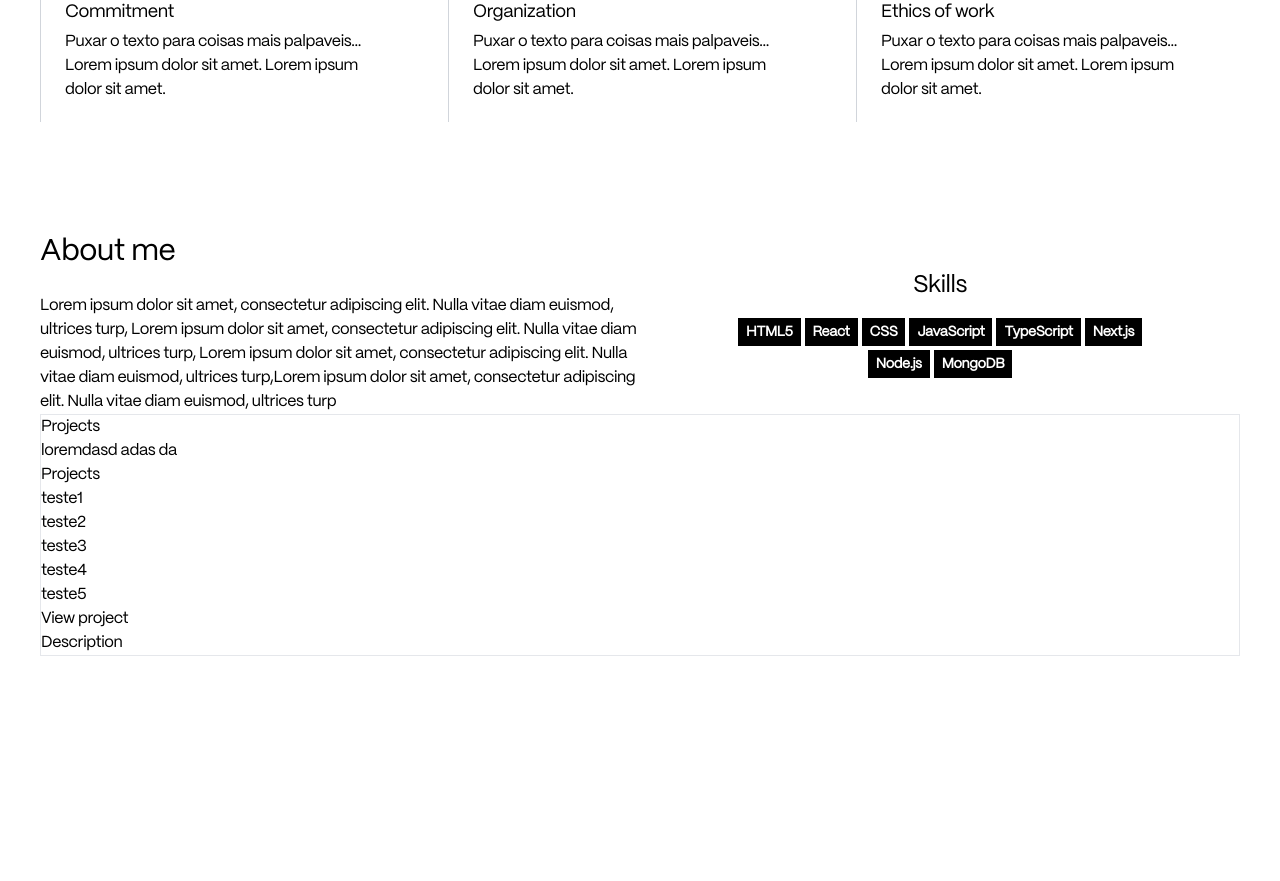
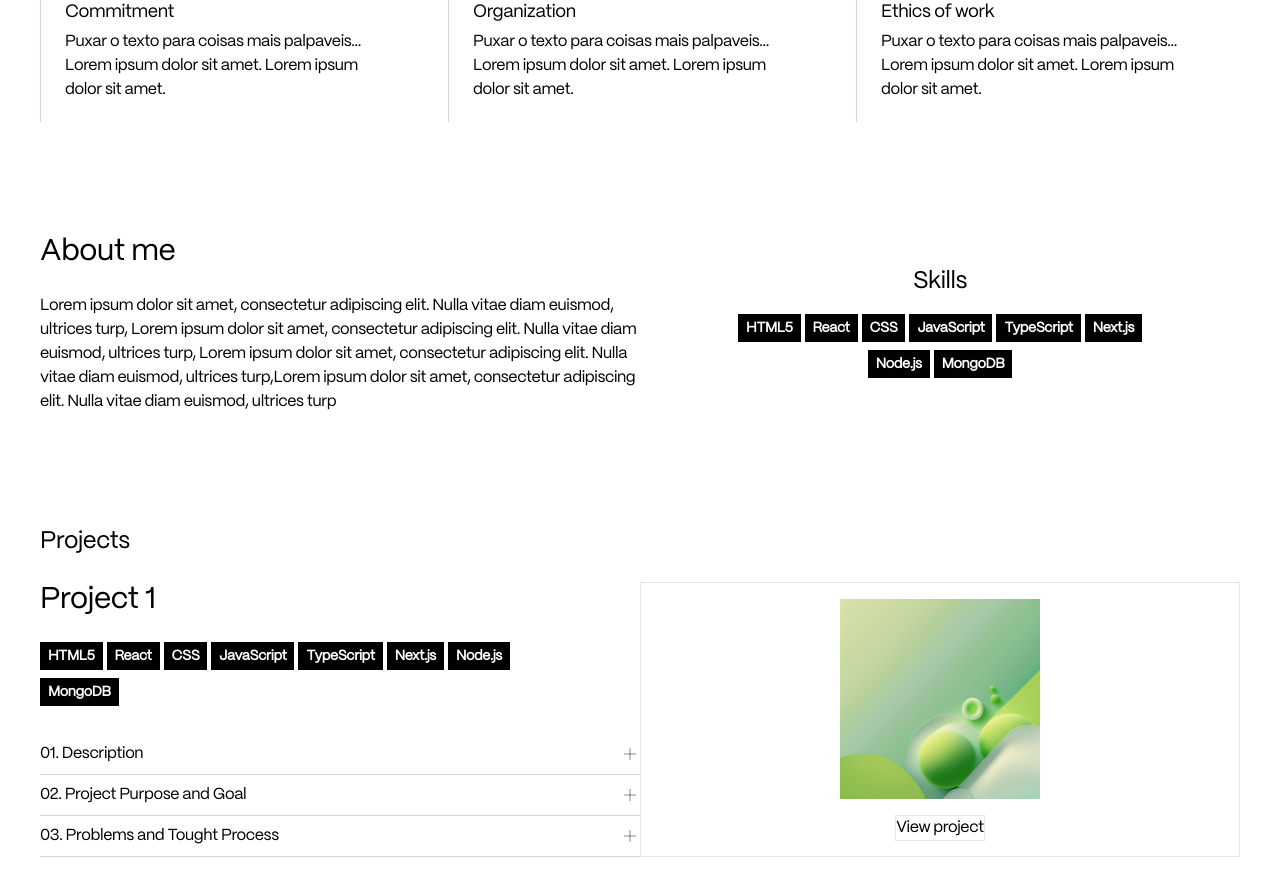
Before and after one commit to vitorMoraes03/portfolio, a Next.js app: page /en-US in a window 1280 px wide. Shown: the part 880-1761 px from the top of the page. Before the commit the page ends 1560 px from the top, so only its background shows below. Built offline with nearby package versions, Linux system fonts and the light colour scheme.

Commit message:
feat: projects basic setup

```diff
--- a/app/[locale]/layout.tsx
+++ b/app/[locale]/layout.tsx
@@ -25,7 +25,6 @@ export default async function LocaleLayout({
       await import(`../../messages/${locale}.json`)
     ).default;
   } catch (error) {
-    console.log('teste');
     notFound();
   }
 
--- a/app/[locale]/page.tsx
+++ b/app/[locale]/page.tsx
@@ -1,6 +1,6 @@
 'use client';
 
-import Bio from '@/components/bio';
+import About from '@/components/about';
 import Header from '@/components/header';
 import Hero from '@/components/hero';
 import Offer from '@/components/offer';
@@ -13,7 +13,7 @@ export default function Home() {
       <main>
         <Hero />
         <Offer />
-        <Bio />
+        <About />
         <Projects />
       </main>
     </div>
--- a/app/globals.css
+++ b/app/globals.css
@@ -6,6 +6,12 @@
   margin: 0;
   padding: 0;
   box-sizing: border-box;
+}
+
+@layer components {
+  .skill-box {
+    @apply bg-black px-2 py-1 text-sm font-semibold text-white mb-1;
+  }
 }
 
 @font-face {
--- a/messages/en-US.json
+++ b/messages/en-US.json
@@ -33,7 +33,7 @@
       }
     ]
   },
-  "Bio": {
+  "About": {
     "title": "About me",
     "text": "Lorem ipsum dolor sit amet, consectetur adipiscing elit. Nulla vitae diam euismod, ultrices turp, Lorem ipsum dolor sit amet, consectetur adipiscing elit. Nulla vitae diam euismod, ultrices turp, Lorem ipsum dolor sit amet, consectetur adipiscing elit. Nulla vitae diam euismod, ultrices turp,Lorem ipsum dolor sit amet, consectetur adipiscing elit. Nulla vitae diam euismod, ultrices turp",
     "skills": "Skills",
@@ -63,7 +63,7 @@
         "purpose": "Lorem ipsum dolor sit amet, consectetur adipiscing elit. Nulla vitae diam euismod, ultrices turp, Lorem ipsum dolor sit amet, consectetur adipiscing elit. Nulla vitae diam euismod, ultrices turp, Lorem ipsum dolor sit amet, consectetur adipiscing elit. Nulla vitae diam euismod, ultrices turp,Lorem ipsum dolor sit amet, consectetur adipiscing elit. Nulla vitae diam euismod, ultrices turp",
         "problems": "Lorem ipsum dolor sit amet, consectetur adipiscing elit. Nulla vitae diam euismod, ultrices turp, Lorem ipsum dolor sit amet, consectetur adipiscing elit. Nulla vitae diam euismod, ultrices turp, Lorem ipsum dolor sit amet, consectetur adipiscing elit. Nulla vitae diam euismod, ultrices turp,Lorem ipsum dolor sit amet, consectetur adipiscing elit. Nulla vitae diam euismod, ultrices turp",
         "repoUrl": "/teste",
-        "imageUrl": "/teste",
+        "imageUrl": "/images/teste.png",
         "arrayOfSkills": [
           "HTML5",
           "React",
--- a/messages/pt-BR.json
+++ b/messages/pt-BR.json
@@ -33,7 +33,7 @@
       }
     ]
   },
-  "Bio": {
+  "About": {
     "title": "Sobre mim",
     "text": "Lorem ipsum dolor sit amet, consectetur adipiscing elit. Nulla vitae diam euismod, ultrices turp, Lorem ipsum dolor sit amet, consectetur adipiscing elit. Nulla vitae diam euismod, ultrices turp, Lorem ipsum dolor sit amet, consectetur adipiscing elit. Nulla vitae diam euismod, ultrices turp, Lorem ipsum dolor sit amet, consectetur adipiscing elit. Nulla vitae diam euismod, ultrices turp",
     "skills": "Habilidades",
@@ -63,7 +63,7 @@
         "purpose": "Lorem ipsum dolor sit amet, consectetur adipiscing elit. Nulla vitae diam euismod, ultrices turp, Lorem ipsum dolor sit amet, consectetur adipiscing elit. Nulla vitae diam euismod, ultrices turp, Lorem ipsum dolor sit amet, consectetur adipiscing elit. Nulla vitae diam euismod, ultrices turp, Lorem ipsum dolor sit amet, consectetur adipiscing elit. Nulla vitae diam euismod, ultrices turp",
         "problems": "Lorem ipsum dolor sit amet, consectetur adipiscing elit. Nulla vitae diam euismod, ultrices turp, Lorem ipsum dolor sit amet, consectetur adipiscing elit. Nulla vitae diam euismod, ultrices turp, Lorem ipsum dolor sit amet, consectetur adipiscing elit. Nulla vitae diam euismod, ultrices turp, Lorem ipsum dolor sit amet, consectetur adipiscing elit. Nulla vitae diam euismod, ultrices turp",
         "repoUrl": "/teste",
-        "imageUrl": "/teste",
+        "imageUrl": "/images/teste.png",
         "arrayOfSkills": [
           "HTML5",
           "React",
--- a/src/components/bio.tsx
+++ b/src/components/about.tsx
@@ -1,20 +1,11 @@
 import { useTranslations } from 'next-intl';
 
-function Bio() {
-  const t = useTranslations('Bio');
-  const skills = [
-    t('arrayOfSkills.0'),
-    t('arrayOfSkills.1'),
-    t('arrayOfSkills.2'),
-    t('arrayOfSkills.3'),
-    t('arrayOfSkills.4'),
-    t('arrayOfSkills.5'),
-    t('arrayOfSkills.6'),
-    t('arrayOfSkills.7'),
-  ];
+function about() {
+  const t = useTranslations('About');
+  const keys = [0, 1, 2, 3, 4, 5, 6, 7];
 
   return (
-    <section className="grid grid-cols-1 sm:grid-cols-2">
+    <section className="grid grid-cols-1 pt-28 sm:grid-cols-2">
       <div>
         <h2 className="text-3xl">{t('title')}</h2>
         <div className="pt-6">
@@ -25,12 +16,9 @@ function Bio() {
         <h2 className="text-2xl">{t('skills')}</h2>
         <div className="w-3/4 pt-4">
           <ul className="flex flex-wrap justify-center gap-1">
-            {skills.map((skill) => (
-              <li
-                key={skill}
-                className="bg-black px-2 py-1 text-sm font-semibold text-white"
-              >
-                {skill}
+            {keys.map((key) => (
+              <li key={key} className="skill-box">
+                {t(`arrayOfSkills.${key}`)}
               </li>
             ))}
           </ul>
@@ -41,4 +29,4 @@ function Bio() {
   );
 }
 
-export default Bio;
+export default about;
--- a/src/components/offer.tsx
+++ b/src/components/offer.tsx
@@ -2,36 +2,20 @@ import { useTranslations } from 'next-intl';
 
 function Offer() {
   const t = useTranslations('Offer');
-  const arrayOfItems = [
-    {
-      span: t('items.0.span'),
-      title: t('items.0.title'),
-      text: t('items.0.text'),
-    },
-    {
-      span: t('items.1.span'),
-      title: t('items.1.title'),
-      text: t('items.1.text'),
-    },
-    {
-      span: t('items.2.span'),
-      title: t('items.2.title'),
-      text: t('items.2.text'),
-    },
-  ];
+  const keys = [0, 1, 2];
 
   return (
-    <div className="py-28">
+    <div className="pt-28">
       <div className="text-3xl lg:text-5xl">
         <h2>{t('title')}</h2>
       </div>
       <div className="grid grid-cols-1 pt-12 sm:grid-cols-3 sm:gap-6">
-        {arrayOfItems.map((item) => (
+        {keys.map((key) => (
           <OfferItem
-            key={`${item.span}-${item.title}`}
-            span={item.span}
-            title={item.title}
-            text={item.text}
+            key={`${key}-offer`}
+            span={t(`items.${key}.span`)}
+            title={t(`items.${key}.title`)}
+            text={t(`items.${key}.text`)}
           />
         ))}
       </div>
--- a/src/components/projects.tsx
+++ /dev/null
@@ -1,59 +0,0 @@
-import { useTranslations } from 'next-intl';
-
-function Projects() {
-  const t = useTranslations('Projects');
-
-  const arrayForTest = [
-    'teste1',
-    'teste2',
-    'teste3',
-    'teste4',
-    'teste5',
-  ];
-
-  // "Projects": {
-  //     "title": "Projects",
-  //     "link": "View project",
-  //     "description": "Description",
-  //     "purpose": "Project Purpose and Goal",
-  //     "problems": "Problems and Tought Process",
-  //     "repository": "Git hub repository",
-  //     "projects": [
-  //       {
-  //         "name": "Project 1",
-  //         "description": "Lorem ipsum dolor sit amet, consectetur adipiscing elit. Nulla vitae diam euismod, ultrices turp, Lorem ipsum dolor sit amet, consectetur adipiscing elit. Nulla vitae diam euismod, ultrices turp, Lorem ipsum dolor sit amet, consectetur adipiscing elit. Nulla vitae diam euismod, ultrices turp,Lorem ipsum dolor sit amet, consectetur adipiscing elit. Nulla vitae diam euismod, ultrices turp",
-  //         "purpose": "Lorem ipsum dolor sit amet, consectetur adipiscing elit. Nulla vitae diam euismod, ultrices turp, Lorem ipsum dolor sit amet, consectetur adipiscing elit. Nulla vitae diam euismod, ultrices turp, Lorem ipsum dolor sit amet, consectetur adipiscing elit. Nulla vitae diam euismod, ultrices turp,Lorem ipsum dolor sit amet, consectetur adipiscing elit. Nulla vitae diam euismod, ultrices turp",
-  //         "problems": "Lorem ipsum dolor sit amet, consectetur adipiscing elit. Nulla vitae diam euismod, ultrices turp, Lorem ipsum dolor sit amet, consectetur adipiscing elit. Nulla vitae diam euismod, ultrices turp, Lorem ipsum dolor sit amet, consectetur adipiscing elit. Nulla vitae diam euismod, ultrices turp,Lorem ipsum dolor sit amet, consectetur adipiscing elit. Nulla vitae diam euismod, ultrices turp",
-  //         "repoUrl": "/teste"
-  //       }
-  //     ]
-  //   },
-
-  return (
-    <section className="border">
-      <div>
-        <h3>{t('title')}</h3>
-        <p>loremdasd adas da</p>
-      </div>
-      <div>
-        <h2>{t('title')}</h2>
-        <div>
-          <ul>
-            {arrayForTest.map((item) => (
-              <li key={item}>{item}</li>
-            ))}
-          </ul>
-        </div>
-        <div>
-          <button>{t('link')}</button>
-        </div>
-        <div>
-          <p>{t('description')}</p>
-        </div>
-      </div>
-      <div></div>
-    </section>
-  );
-}
-
-export default Projects;
--- /dev/null
+++ b/src/components/projects/index.tsx
@@ -0,0 +1,19 @@
+import { useTranslations } from 'next-intl';
+import Motion from './motion';
+
+function Projects() {
+  const t = useTranslations('Projects');
+
+  return (
+    <section className='pt-28'>
+      <div>
+        <h2 className='text-2xl'>{t(`title`)}</h2>
+      </div>
+      <div className='pt-6'>
+        <Motion />
+      </div>
+    </section>
+  );
+}
+
+export default Projects;
--- /dev/null
+++ b/src/components/projects/motion.tsx
@@ -0,0 +1,12 @@
+import ProjectItem from './projectItem';
+
+function Motion() {
+  return (
+    <ProjectItem
+      keyItem={0}
+      keysSkills={[0, 1, 2, 3, 4, 5, 6, 7]}
+    />
+  );
+}
+
+export default Motion;
--- /dev/null
+++ b/src/components/projects/projectItem.tsx
@@ -0,0 +1,76 @@
+import AddIcon from '@/icons/add';
+import { useTranslations } from 'next-intl';
+import Image from 'next/image';
+
+function ProjectItem({
+  keyItem,
+  keysSkills,
+}: {
+  keyItem: number;
+  keysSkills: number[];
+}) {
+  const t = useTranslations('Projects');
+
+  return (
+    <div className="grid md:grid-cols-2">
+      <div>
+        <h2 className="text-3xl">
+          {t(`projects.${keyItem}.name`)}
+        </h2>
+        <div className="max-w-[80%] pt-6">
+          <ul className="flex flex-wrap gap-1">
+            {keysSkills.map((keySkill) => (
+              <li
+                key={`${keySkill}-skill`}
+                className="skill-box"
+              >
+                {t(
+                  `projects.${keyItem}.arrayOfSkills.${keySkill}`
+                )}
+              </li>
+            ))}
+          </ul>
+        </div>
+        <div className="pt-6">
+          <ul>
+            <ListItem text={t(`description`)} number={1} />
+            <ListItem text={t(`purpose`)} number={2} />
+            <ListItem text={t(`problems`)} number={3} />
+          </ul>
+        </div>
+      </div>
+      <div className="flex flex-col items-center justify-center gap-4 border">
+        <Image
+          src={t(`projects.${keyItem}.imageUrl`)}
+          alt="website shoes"
+          width={200}
+          height={200}
+        />
+        <div>
+          {/* LINK URL {t(`projects.${key}.repoUrl`)} */}
+          <button className="border">{t(`link`)}</button>
+        </div>
+      </div>
+    </div>
+  );
+}
+
+function ListItem({
+  text,
+  number,
+}: {
+  text: string;
+  number: number;
+}) {
+  return (
+    <li className="flex items-center justify-between border-b border-gray-300 py-2">
+      <div>
+        <span>0{number}. </span>
+        {text}
+      </div>
+      <AddIcon />
+    </li>
+  );
+}
+
+export default ProjectItem;
--- /dev/null
+++ b/src/icons/add.tsx
@@ -0,0 +1,22 @@
+function AddIcon() {
+    return (
+      <svg
+        xmlns="http://www.w3.org/2000/svg"
+        className="ionicon text-gray-400"
+        viewBox="0 0 512 512"
+        width={20}
+        height={20}
+      >
+        <path
+          fill="none"
+          stroke="currentColor"
+          strokeLinecap="round"
+          strokeLinejoin="round"
+          strokeWidth="12"
+          d="M256 112v288M400 256H112"
+        />
+      </svg>
+    );
+  }
+
+  export default AddIcon;
```
Also changed, not shown: public/images/teste.png (added).
